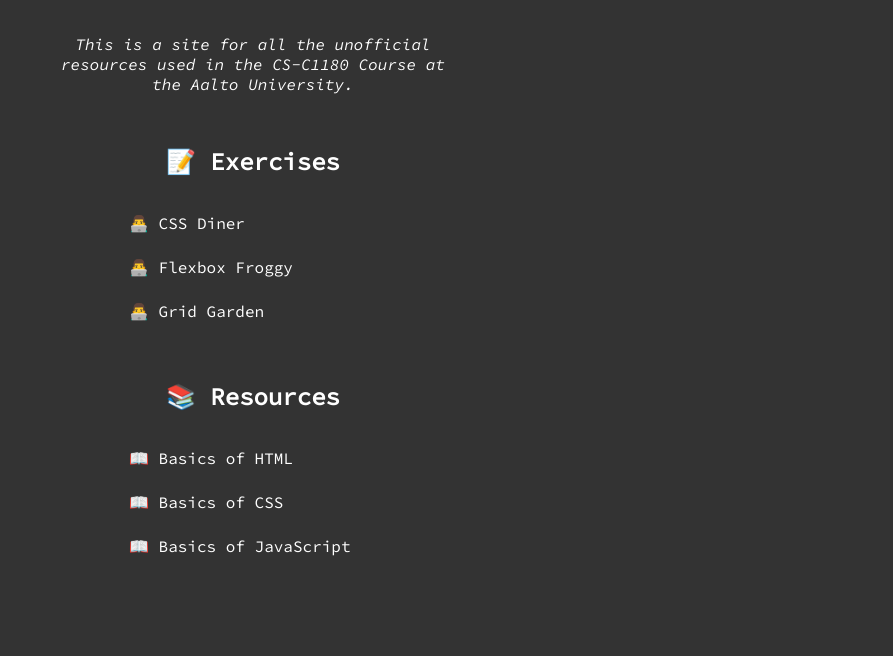
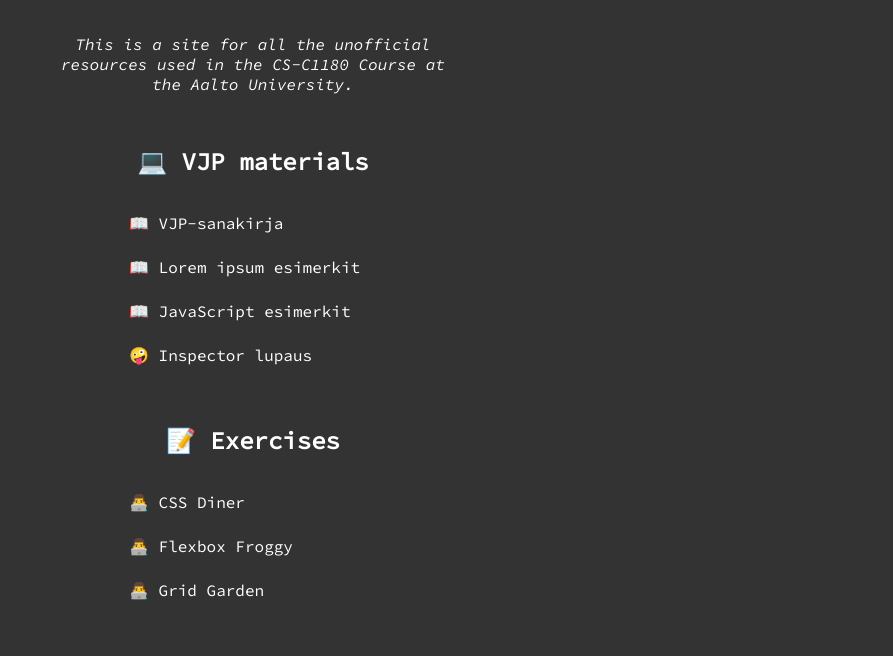
Before and after one commit to peksi/vjp.wtf, a plain HTML site: page index.html in a window 1280 px wide. Shown: the part 131-787 px from the top of the page, without its empty margins (387-1280 px from the left). Drawn offline with Linux system fonts and the light colour scheme.

Commit message:
Fixed mainpage and added links

```diff
--- a/index.html
+++ b/index.html
@@ -79,8 +79,39 @@
         Course at the Aalto University.
       </p>
 
+      <h2>💻 VJP materials</h2>
+      <ul>
+        <li>
+          <a
+            href="/vjp-sanakirja/index.html"
+            target="_blank"
+            >📖 VJP-sanakirja</a
+          >
+        </li>
+        <li>
+          <a
+            href="/loremipsum/index.html"
+            target="_blank"
+            >📖 Lorem ipsum esimerkit</a
+          >
+        </li>
+        <li>
+          <a
+            href="/js2/index.html"
+            target="_blank"
+            >📖 JavaScript esimerkit</a
+          >
+        </li>
+        <li>
+          <a
+            href="/inspector-lupaus/index.html"
+            target="_blank"
+            >🤪 Inspector lupaus</a
+          >
+        </li>
+      </ul>
+
       <h2>📝 Exercises</h2>
-
       <ul>
         <li>
           <a href="https://flukeout.github.io/" target="_blank">👨‍💻 CSS Diner</a>
```
